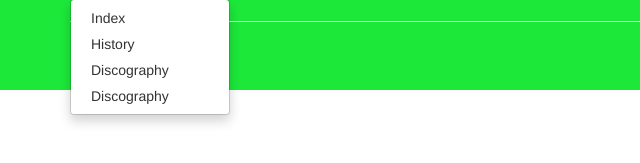
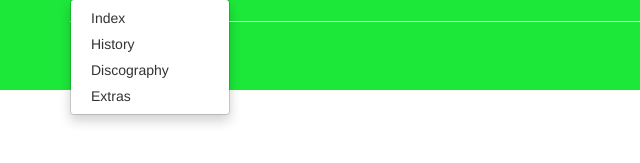
Before and after one commit to Traitan-Miller-CS/Traitan-Miller-CS.github.io, a plain HTML site: page about.html in a window 1280 px wide. Both pictures are taken after a click on the button "Home". Shown: the part 209-372 px from the top of the page, 0-640 px from the left. Drawn offline with nearby package versions, Linux system fonts and the light colour scheme.

Commit message:
Update about.html

```diff
--- a/about.html
+++ b/about.html
@@ -48,7 +48,7 @@ ob      <script src="https://oss.maxcdn.com/respond/1.4.2/respond.min.js"></scri
     <li><a href="index.html">Index</a></li>
     <li><a href="history.html">History</a></li>
     <li><a href="discography.html">Discography</a></li>
-    <li><a href="extras.html">Discography</a></li>
+    <li><a href="extras.html">Extras</a></li>
     </ul>
       </div>
     <div class="btn-group">  <button type="button" class="btn btn-primary dropdown-toggle" data-toggle="dropdown" aria-haspopup="true" aria-expanded="false">
```
